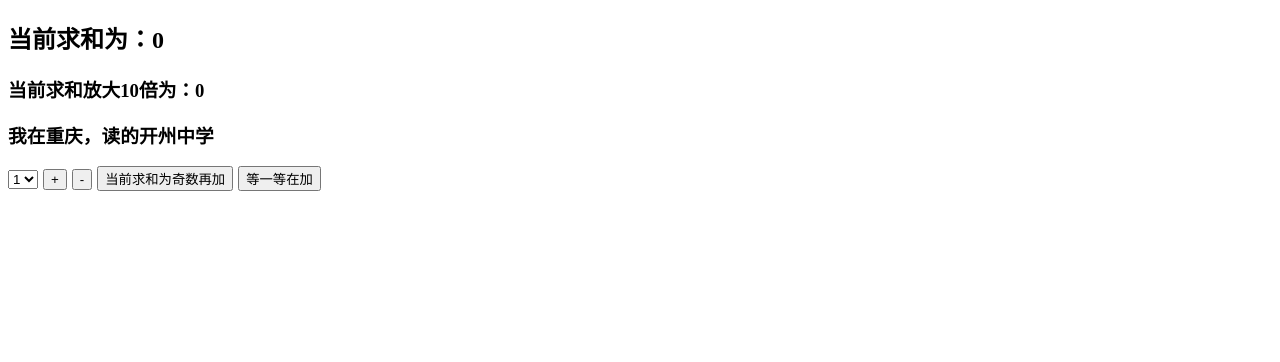
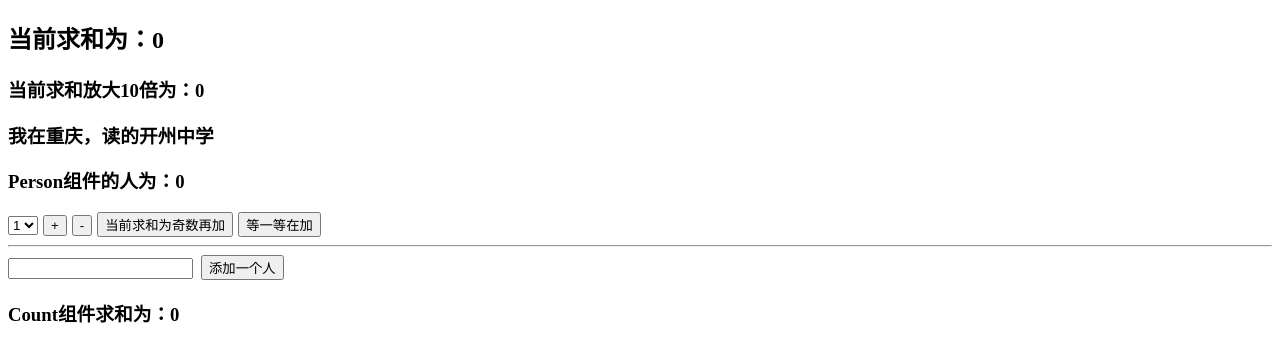
Before and after one commit to dengwenj/vuex_and_vue-router, a Vue app: page / in a window 1280 px wide. Shown: the top 362 px of the page. Built offline with nearby package versions, Linux system fonts and the light colour scheme.

Commit message:
多个组件共享状态

```diff
--- a/src/components/Count.vue
+++ b/src/components/Count.vue
@@ -3,6 +3,7 @@
     <h2>当前求和为：{{ sum }}</h2>
     <h3>当前求和放大10倍为：{{ bigSum }}</h3>
     <h3>我在{{ address }}，读的{{ school }}</h3>
+    <h3>Person组件的人为：{{ person.length }}</h3>
     <select v-model.number="n">
       <option value="1">1</option>
       <option value="2">2</option>
@@ -12,15 +13,20 @@
     <button @click="decrement(n)">-</button>
     <button @click="incrementOdd(n)">当前求和为奇数再加</button>
     <button @click="incrementWait(n)">等一等在加</button>
+    <hr />
+    <Person></Person>
   </div>
 </template>
 
 <script>
 import { mapState, mapGetters, mapMutations, mapActions } from 'vuex'
+import Person from './Person'
 
 export default {
   name: '',
-  components: {},
+  components: {
+    Person,
+  },
   props: {},
   data() {
     return {
@@ -30,7 +36,7 @@ export default {
   computed: {
     // mapState, mapGetters 返回值是对象
     // ...mapState({ sum: 'sum', school: 'school', address: 'address' }), // 对像写法
-    ...mapState(['sum', 'school', 'address']), // 数组写法 这样写了就可以不用 写 this.$store.state.sum ......
+    ...mapState(['sum', 'school', 'address', 'person']), // 数组写法 这样写了就可以不用 写 this.$store.state.sum ......
 
     // ...mapGetters({ bigSum: 'bigSum' }), // 对象写法
     ...mapGetters(['bigSum']), // 数组写法  这样写了就可以不用 写 this.$store.getters.bigSum ......
--- /dev/null
+++ b/src/components/Person.vue
@@ -0,0 +1,41 @@
+<template>
+  <div class="">
+    <input type="text" v-model="name" />&nbsp;
+    <button @click="add">添加一个人</button>
+    <ul>
+      <li v-for="item in person" :key="item.name">{{ item.name }}</li>
+    </ul>
+    <h3>Count组件求和为：{{ sum }}</h3>
+  </div>
+</template>
+
+<script>
+import { mapState, mapActions, mapMutations, mapGetters } from 'vuex'
+export default {
+  name: 'Person',
+  components: {},
+  props: {},
+  data() {
+    return {
+      name: '',
+    }
+  },
+  computed: {
+    ...mapState(['person', 'sum']),
+  },
+  watch: {},
+  created() {},
+  mounted() {},
+  beforeDestroy() {},
+  methods: {
+    add() {
+      const addObj = { name: this.name }
+      this.$store.commit('ADD_PERSON', addObj)
+      this.name = ''
+    },
+    // ...mapMutations(),
+  },
+}
+</script>
+
+<style scoped lang="less"></style>
--- a/src/store/index.js
+++ b/src/store/index.js
@@ -29,6 +29,9 @@ const mutations = {
   JIAN(state, value) {
     state.sum -= value
   },
+  ADD_PERSON(state, value) {
+    state.person.unshift(value)
+  },
 }
 
 // 准备 state 对象——用户存储数据
@@ -36,6 +39,7 @@ const state = {
   sum: 0, // 当前求和为
   school: '开州中学',
   address: '重庆',
+  person: [],
 }
 
 // 准备一个 getters 相当于组件中的 computed
```
